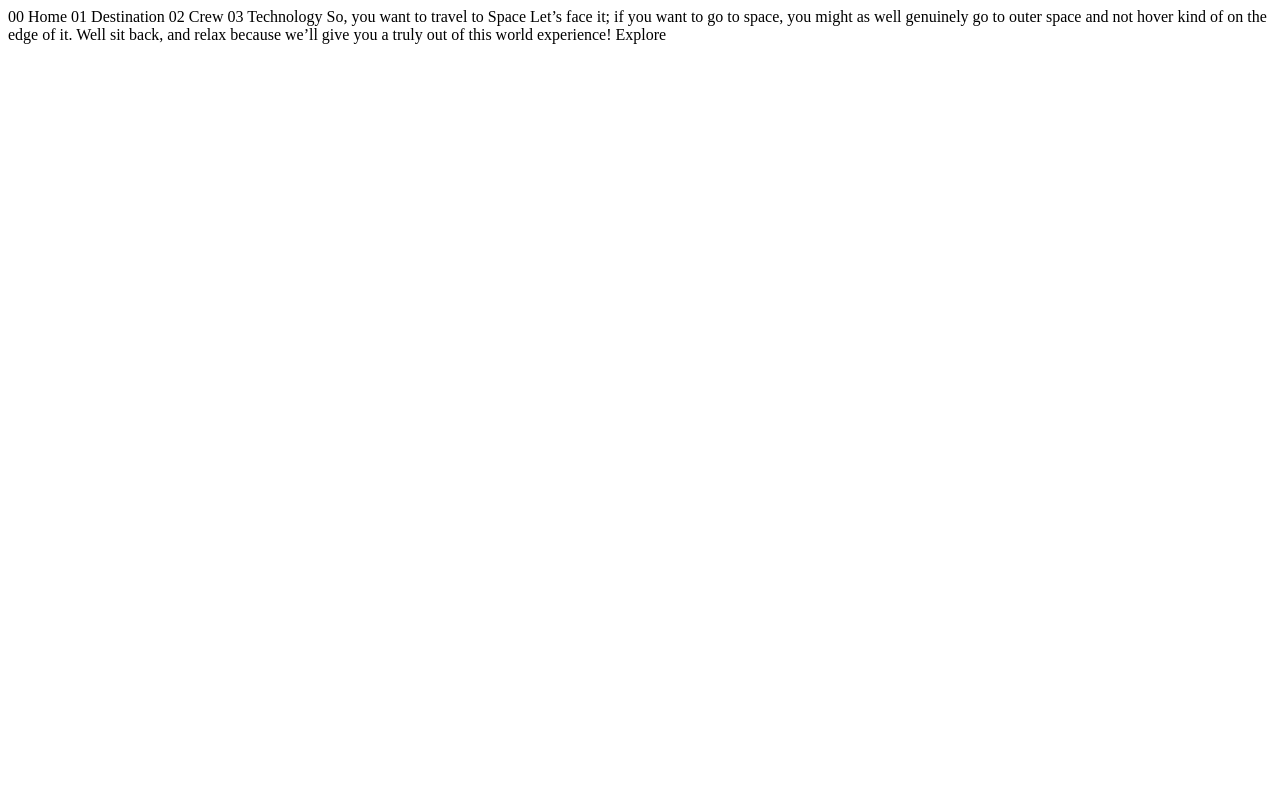
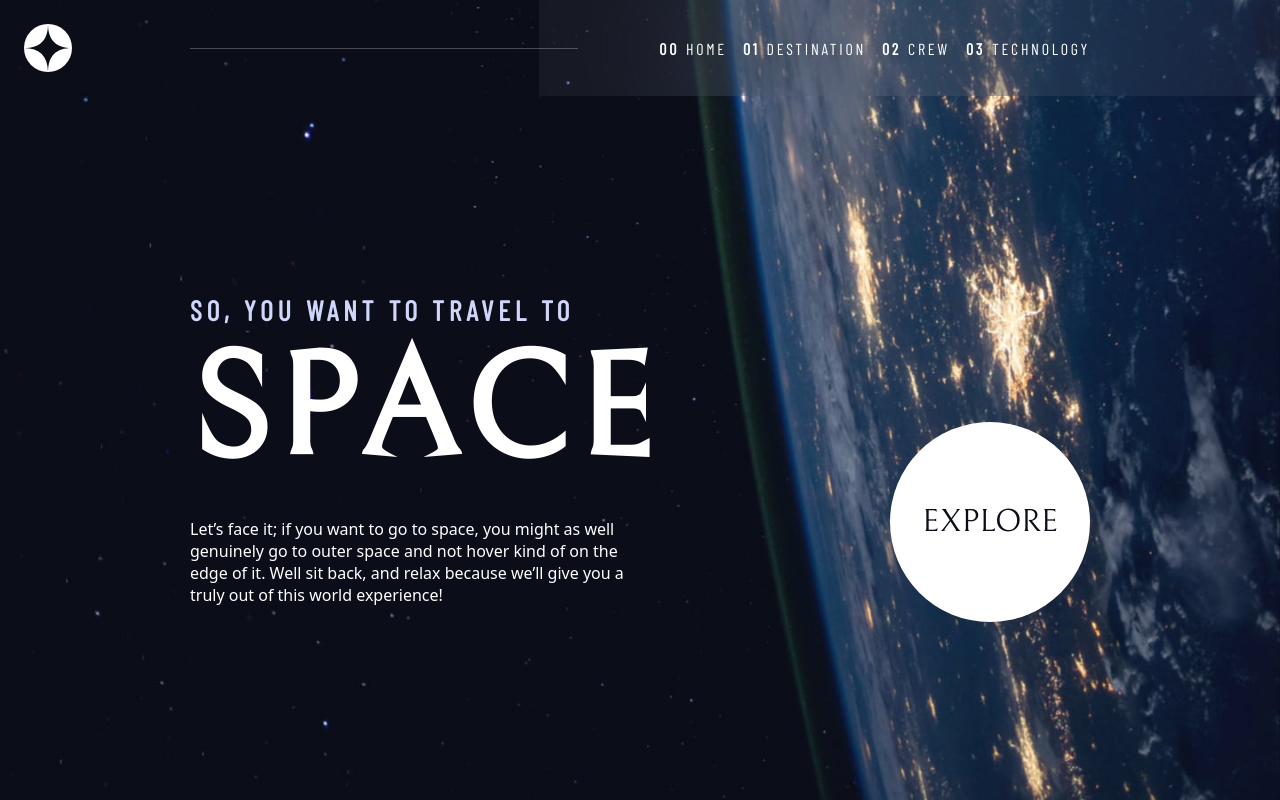
Before and after one commit to bweston6/space-tourism-website, a plain HTML site: page index.html in a window 1280 px wide. Drawn offline with Linux system fonts and the light colour scheme.

Commit message:
Complete index.

```diff
--- /dev/null
+++ b/components/header-component.html
@@ -0,0 +1,98 @@
+<style>
+  header {
+    display: flex;
+    justify-content: space-between;
+    align-items: center;
+
+    >a {
+      height: 6rem;
+      width: 6rem;
+
+      >img {
+        height: 6rem;
+        width: 6rem;
+        object-fit: none;
+      }
+    }
+  }
+
+  @media screen and (width > 900px) {
+    header:before {
+      content: "";
+      border-block-start: solid color-mix(in srgb, var(--neutral-900), transparent 75%) 1px;
+      left: max(7rem, calc((100vw - 900px) / 2));
+      position: absolute;
+      right: max(calc((100vw - 900px) / 2 + 32rem), 35rem);
+      z-index: 999;
+    }
+  }
+
+  nav[aria-label="primary"] {
+    background-color: color-mix(in srgb, var(--neutral-900), transparent 95%);
+    backdrop-filter: blur(80px);
+    padding-inline-start: 7.5rem;
+
+    @media screen and (width < 900px) {
+      padding-inline-start: 3rem;
+    }
+
+    padding-inline-end: max(3rem, calc((100vw - 900px) / 2));
+  }
+
+  nav[aria-label="primary"] ol {
+    counter-set: primaryNavigationList -1;
+    display: flex;
+    gap: 1rem;
+    list-style-type: none;
+    margin: 0;
+    padding: 0;
+
+    a {
+      color: inherit;
+      counter-increment: primaryNavigationList;
+      text-decoration: none;
+      display: inline-flex;
+      align-items: center;
+      min-height: 6rem;
+      gap: 1ch;
+    }
+
+    @media screen and (width > 900px) {
+      a:before {
+        content: counter(primaryNavigationList, decimal-leading-zero) " ";
+        font-weight: bold;
+      }
+    }
+
+    a[aria-current="page"] {
+      border-bottom: solid var(--neutral-900) 3px;
+    }
+  }
+</style>
+
+<a href="./"><img alt="logo" src="./assets/shared/logo.svg" /></a>
+<nav aria-label="primary">
+  <ol>
+    <li><a href="./">Home</a></li>
+    <li><a href="./destination.html">Destination</a></li>
+    <li><a href="./crew.html">Crew</a></li>
+    <li><a href="./technology.html">Technology</a></li>
+  </ol>
+</nav>
+
+<script type="module">
+  const pathname = window.location.pathname;
+  const primaryNavigationList = document.querySelector(
+    "nav[aria-label='primary'] > ol",
+  );
+
+  /* set as current page if pathname matches href */
+  Array.from(primaryNavigationList.children).forEach((listItem) => {
+    const link = listItem.firstElementChild;
+    const href = link.getAttribute("href");
+    if (href.slice(1) == pathname) {
+      link.setAttribute("aria-current", "page");
+      return;
+    }
+  });
+</script>
--- /dev/null
+++ b/css/index.css
@@ -0,0 +1,77 @@
+body {
+  background-attachment: fixed;
+  background-image: url("../assets/home/background-home-mobile.jpg");
+  background-position: center;
+  background-size: cover;
+  min-height: 100vh;
+  min-height: 100svh;
+  display: flex;
+  flex-direction: column;
+  justify-content: center;
+}
+
+@media screen and (width > 768px) {
+  body {
+    background-image: url("../assets/home/background-home-tablet.jpg");
+  }
+}
+
+@media screen and (width > 900px) {
+  body {
+    background-image: url("../assets/home/background-home-desktop.jpg");
+  }
+}
+
+main {
+  display: flex;
+  align-items: center;
+  flex-grow: 1;
+  justify-content: center;
+  padding: 3rem;
+
+  > div {
+    display: flex;
+    align-items: end;
+    flex-grow: 1;
+    flex-wrap: wrap;
+    justify-content: space-between;
+    gap: 4rem;
+
+    max-width: 900px;
+    @media screen and (width < 900px) {
+      flex-direction: column;
+      align-items: center;
+    }
+
+    > div {
+      max-width: min-content;
+    }
+  }
+}
+
+.explore {
+  display: flex;
+  align-items: center;
+  aspect-ratio: 1;
+  background-color: var(--neutral-900);
+  border-radius: 100vw;
+  color: var(--neutral-100);
+  justify-content: center;
+  padding: 2rem;
+  position: relative;
+  text-decoration: none;
+}
+.explore:after {
+  content: "";
+  aspect-ratio: 1;
+  position: absolute;
+  inset: 0;
+  background-color: color-mix(in srgb, var(--neutral-900), transparent 95%);
+  backdrop-filter: blur(85px);
+  border-radius: 100vw;
+  z-index: -1;
+  transition: inset 100ms ease-in-out;
+}
+.explore:where(:hover, :focus-visible, :active):after {
+  inset: -4rem;
+}
--- /dev/null
+++ b/css/main.css
@@ -0,0 +1,95 @@
+/* barlow-condensed-regular - latin */
+@font-face {
+  font-family: "Barlow Condensed";
+  font-style: normal;
+  font-weight: 400;
+  src: url("../fonts/barlow-condensed-v12-latin-regular.woff2") format("woff2");
+}
+
+/* bellefair-regular - latin */
+@font-face {
+  font-family: "Bellefair";
+  font-style: normal;
+  font-weight: 400;
+  src: url("../fonts/bellefair-v14-latin-regular.woff2") format("woff2");
+}
+
+:root {
+  --neutral-100: #0b0d17;
+  --neutral-700: #d0d6f9;
+  --neutral-900: #ffffff;
+}
+
+a, button {
+  color: inherit;
+  font-size: inherit;
+  font-family: inherit;
+}
+
+body {
+  background-color: var(--neutral-100);
+  color: var(--neutral-900);
+  font-family: system-ui, sans-serif;
+  margin: 0;
+}
+
+h1,
+.h1,
+h2,
+.h2,
+h3,
+.h3,
+h4,
+.h4 {
+  color: var(--neutral-900);
+  font-family: "Bellefair";
+  text-transform: uppercase;
+}
+h5,
+.h5,
+dt,
+dd,
+nav {
+  color: var(--neutral-900);
+  font-family: "Barlow Condensed";
+  text-transform: uppercase;
+}
+
+h1,
+.h1 {
+  font-size: 150px;
+}
+h2,
+.h2 {
+  font-size: 100px;
+}
+h3,
+.h3 {
+  font-size: 56px;
+}
+h4,
+.h4 {
+  font-size: 32px;
+}
+h5,
+.h5 {
+  color: var(--neutral-700);
+  font-size: 28px;
+  letter-spacing: 4.75px;
+}
+dt {
+  font-size: 14px;
+  letter-spacing: 2.35px;
+}
+dd {
+  font-size: 28px;
+}
+nav {
+  font-size: 16px;
+  letter-spacing: 2.7px;
+}
+
+.page-number {
+  font-weight: bold;
+  color: color-mix(in srgb, currentColor, transparent 95%);
+}
--- a/index.html
+++ b/index.html
@@ -1,27 +1,38 @@
-<!DOCTYPE html>
+<!doctype html>
 <html lang="en">
+
 <head>
-  <meta charset="UTF-8">
-  <meta name="viewport" content="width=device-width, initial-scale=1.0">
+  <meta charset="UTF-8" />
+  <meta name="viewport" content="width=device-width, initial-scale=1.0" />
 
-  <link rel="icon" type="image/png" sizes="32x32" href="./assets/favicon-32x32.png">
+  <link rel="icon" type="image/png" sizes="32x32" href="./assets/favicon-32x32.png" />
+  <link rel="stylesheet" href="./css/main.css" />
+  <link rel="stylesheet" href="./css/index.css" />
   <script src="./js/htmx.min.js"></script>
 
   <title>Frontend Mentor | Space tourism website</title>
 </head>
+
 <body>
-  00 Home
-  01 Destination
-  02 Crew
-  03 Technology
+  <header hx-get="./components/header-component.html" hx-trigger="load"></header>
 
-  So, you want to travel to
-  Space
-  Let’s face it; if you want to go to space, you might as well genuinely go to
-  outer space and not hover kind of on the edge of it. Well sit back, and relax
-  because we’ll give you a truly out of this world experience!
+  <main>
+    <div>
+      <div>
+        <h1 class="h5">
+          So, you want to travel to <span class="h1">Space</span>
+        </h1>
+        <p>
+          Let’s face it; if you want to go to space, you might as well genuinely
+          go to outer space and not hover kind of on the edge of it. Well sit
+          back, and relax because we’ll give you a truly out of this world
+          experience!
+        </p>
+      </div>
+      <a class="explore h4" href="./destination.html">Explore</a>
+    </div>
+    </div>
+  </main>
+</body>
 
-  Explore
-
-</body>
 </html>
```
Also changed, not shown: components/destination-navigation-component.html (added, +44 -0 lines), crew.html (added, +20 -0 lines), destination-europa.html (+16 -38 lines), destination-mars.html (+16 -37 lines), destination-moon.html (+16 -37 lines), destination-titan.html (+16 -37 lines), destination.html (added, +20 -0 lines), technology.html (added, +20 -0 lines), fonts/barlow-condensed-v12-latin-regular.woff2 (added), fonts/bellefair-v14-latin-regular.woff2 (added).
